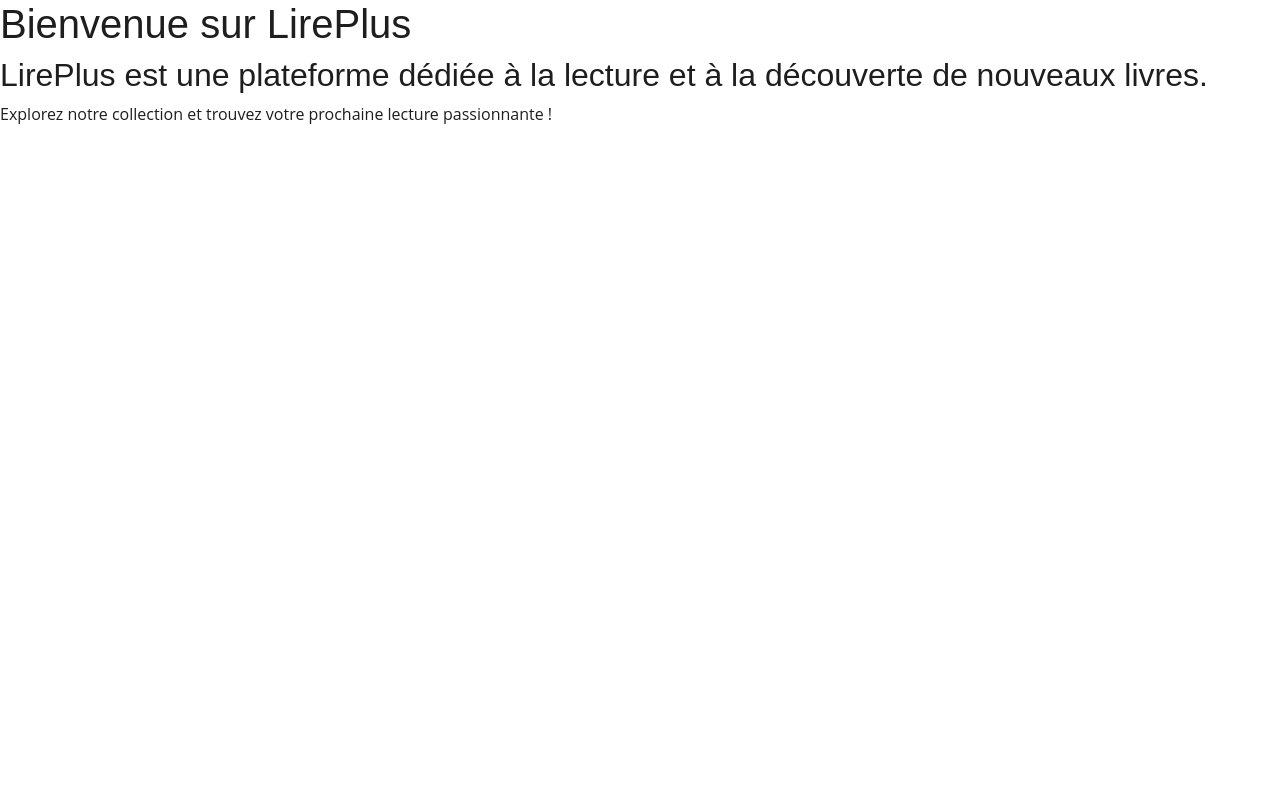
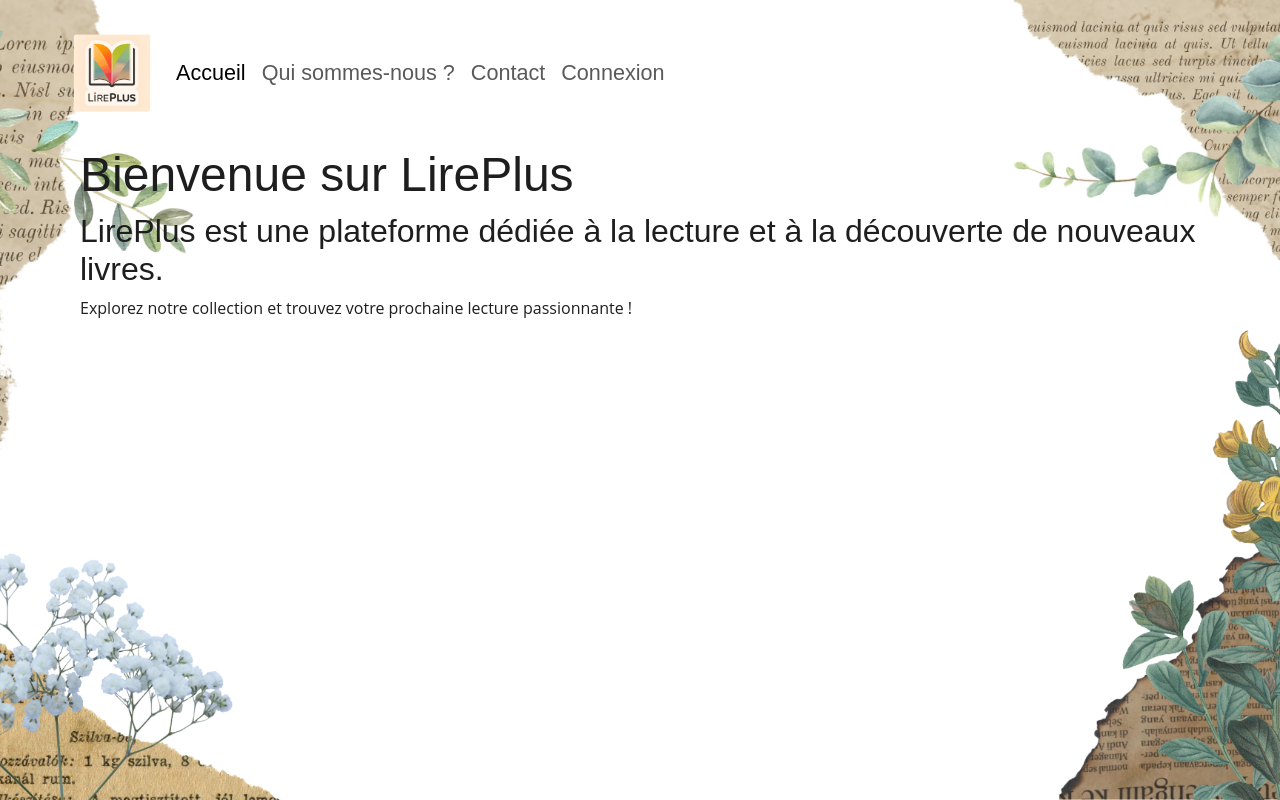
Before and after one commit to GilPB93/LirePlus_Frontend, a website with bundled scripts: page index.html in a window 1280 px wide. Built offline with nearby package versions, Linux system fonts and the light colour scheme; files whose address does not match are found by name; a web font is replaced by a local one.

Commit message:
Set background wallpaper

```diff
--- a/index.html
+++ b/index.html
@@ -16,13 +16,42 @@
 
 <body>
 
-<main id="main-page">
+    <header>
+        <nav class="navbar navbar-expand-lg">
+            <div class="container-fluid" >
+                <a class="navbar-brand" href="/">
+                    <img src="Icons/Logo 2.png" alt="LirePlus Logo" class="logo" width="80" height="80">
+                </a>
+                <button class="navbar-toggler" type="button" data-bs-toggle="collapse" data-bs-target="#navbarNav" aria-controls="navbarNav" aria-expanded="false" aria-label="Toggle navigation">
+                    <span class="navbar-toggler-icon"></span>
+                </button>
+                <div class="collapse navbar-collapse" id="navbarNav">
+                    <ul class="navbar-nav">
+                        <li class="nav-item">
+                            <a class="nav-link active" aria-current="page" href="/">Accueil</a>
+                        </li>
+                        <li class="nav-item">
+                            <a class="nav-link" href="#">Qui sommes-nous ?</a>
+                        </li>
+                        <li class="nav-item">
+                            <a class="nav-link" href="#">Contact</a>
+                        </li>
+                        <li class="nav-item">
+                            <a class="nav-link" href="#">Connexion</a>
+                        </li>
+                    </ul>
+                </div>
+            </div>
+        </nav>
+    </header>
 
-</main>
+    <main id="main-page">
+
+    </main>
 
 
-<script type="module" src="Router/Router.js"></script>
-<script src="node_modules/bootstrap/dist/js/bootstrap.bundle.min.js"></script>
+    <script type="module" src="Router/Router.js"></script>
+    <script src="node_modules/bootstrap/dist/js/bootstrap.bundle.min.js"></script>
 
 </body>
 
--- a/scss/main.scss
+++ b/scss/main.scss
@@ -3,19 +3,50 @@
 h1 {
     font-family: 'Funky Juice', sans-serif;
     color: #1E1E1E;
+    font-size: 3rem;
 }
 
 h2 {
     font-family: 'Cormorant Garamond', sans-serif;
     color: #1E1E1E;
+    font-size: 2rem;
 }
 
 h3 {
     font-family: 'Cormorant Garamond', sans-serif;
     color: #1E1E1E;
+    font-size: 1.75rem;
 }
 
 p {
     font-family: 'Open Sans', sans-serif;
     color: #1E1E1E;
+    font-size: 1rem;
 }
+
+.navbar li {
+    font-family: 'Cormorant Garamond', sans-serif;
+    color: #1E1E1E;
+    font-size: 1.35rem;
+}
+
+html {
+    background-image: url("/Icons/wallpaper.png");
+    background-size: cover;
+    background-repeat: no-repeat;
+    background-position: center;
+    width: 100%;
+    height: 100%;
+    overflow: hidden;
+}
+
+body, main {
+    max-width: 1200px;
+    margin: 0 auto;
+    padding: 20px;
+    display: flex;
+    flex-direction: column;
+    align-content: center;
+    background-color: transparent;
+
+}
```
Also changed, not shown: Icons/Logo 1.png (added), Icons/Logo 2.png (added), Icons/wallpaper.png (added), scss/main.css, 1 other file.
